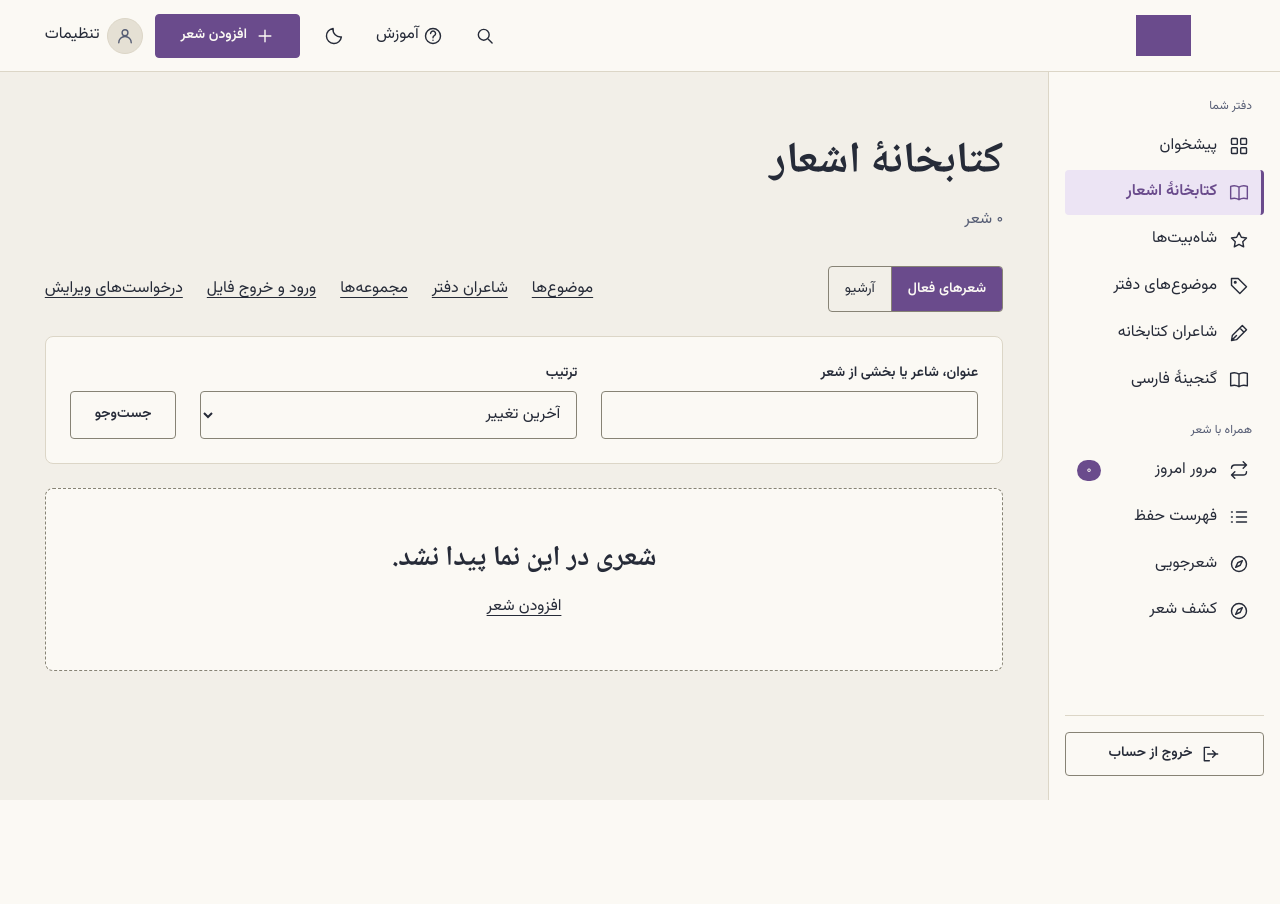
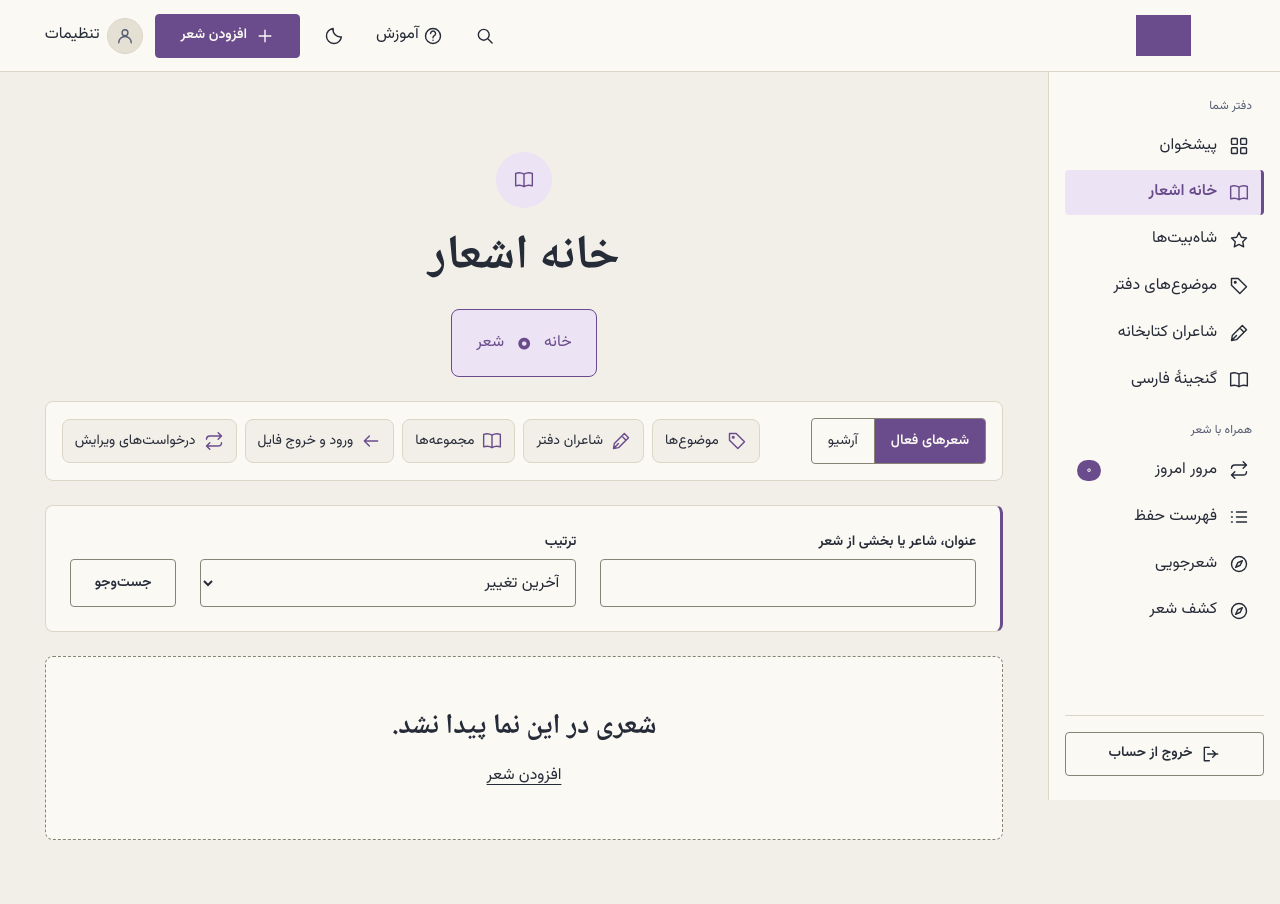
Before and after one commit to dexterMAHO/DivanNameh, a Django app: page /poems/ in a window 1280 px wide. Before the commit the page ends 800 px from the top, so only its background shows below. Run offline with Django 5.2, Linux system fonts and the light colour scheme; the visitor is signed in with stand-in values (Sample User, id 1); data that the repository does not hold is empty; grey boxes are pictures that could not be loaded.

Commit message:
Redesign poem house navigation and manuscript preview cards

```diff
--- a/static/css/site.css
+++ b/static/css/site.css
@@ -1528,3 +1528,32 @@ input[type=file]::file-selector-button {
 .guide-instructions ol { padding-inline-start: var(--space-6); }
 .guide-instructions li + li { margin-block-start: var(--space-3); }
 .guide-navigation { margin-block-start: var(--space-4); }
+
+/* Poem house: manuscript leaves and arched reading windows. */
+.house-heading { display: grid; justify-items: center; gap: var(--space-3); text-align: center; padding-block: var(--space-6); }
+.house-heading h1, .house-heading p { margin: 0; }
+.house-heading-icon { display: grid; place-items: center; inline-size: 3.5rem; block-size: 3.5rem; border-radius: 50%; color: var(--color-primary); background: var(--color-primary-soft); }
+.house-heading h1 { font-family: var(--font-literary); font-size: clamp(2rem, 5vw, 3rem); }
+.house-count { display: flex; align-items: center; gap: var(--space-3); padding: var(--space-2) var(--space-6); border: 1px solid var(--color-primary); border-radius: var(--radius-card); background: var(--color-primary-soft); color: var(--color-primary); }
+.house-count strong { font-size: 2.25rem; line-height: 1.4; }
+.house-toolbar { flex-wrap: wrap; padding: var(--space-4); border: 1px solid var(--color-border); border-radius: var(--radius-card); background: var(--color-surface); }
+.house-shortcuts { flex-wrap: wrap; gap: var(--space-2); }
+.house-shortcuts a { display: inline-flex; align-items: center; gap: var(--space-2); min-block-size: 2.75rem; padding: var(--space-2) var(--space-3); text-decoration: none; border: 1px solid var(--color-border); border-radius: var(--radius-card); background: var(--color-background); font-size: var(--text-sm); }
+.house-shortcuts a .icon { color: var(--color-primary); }
+.house-shortcuts a:is(:hover, :focus-visible) { border-color: var(--color-primary); background: var(--color-primary-soft); }
+.house-search { margin-block: var(--space-4) var(--space-6); border-inline-start: 3px solid var(--color-primary); }
+.house-poem-card { position: relative; border-radius: 2rem var(--radius-card) var(--radius-card) var(--radius-card); border-block-start: 3px solid var(--color-primary); background: linear-gradient(90deg, transparent calc(100% - 12px), var(--color-primary-soft) 0), var(--color-surface); }
+.house-card-top { display: flex; align-items: center; gap: var(--space-2); color: var(--color-muted-foreground); font-size: var(--text-sm); flex-wrap: wrap; }
+.house-poet-seal { display: grid; place-items: center; inline-size: 2.5rem; block-size: 2.5rem; border: 1px solid var(--color-primary); border-radius: 50%; color: var(--color-primary); background: var(--color-primary-soft); font: 1.5rem var(--font-literary); }
+.house-verse-count { margin-inline-start: auto; font-size: var(--text-xs); }
+.house-poem-card h2 { margin-block: var(--space-4); overflow-wrap: anywhere; }
+.house-poem-window { display: grid; align-content: center; position: relative; min-block-size: 12rem; padding: var(--space-6) var(--space-4); margin-block: var(--space-2) var(--space-4); border: 1px solid var(--color-border); border-radius: 50% 50% var(--radius-card) var(--radius-card) / 3rem 3rem var(--radius-card) var(--radius-card); background: var(--color-background); text-align: center; }
+.house-window-star { color: var(--color-primary); font-size: 1.5rem; }
+.house-poem-window .excerpt { color: var(--color-foreground); }
+.house-card-footer { display: flex; flex-wrap: wrap; align-items: center; justify-content: space-between; gap: var(--space-3); margin-block-start: auto; padding-block-start: var(--space-4); border-block-start: 1px dashed var(--color-border); font-size: var(--text-xs); color: var(--color-muted-foreground); }
+.house-poem-card .tags { margin-block-end: var(--space-4); }
+@media (max-width: 768px) {
+  .house-toolbar, .house-shortcuts { inline-size: 100%; }
+  .house-shortcuts { display: grid; grid-template-columns: repeat(2, minmax(0, 1fr)); }
+  .house-shortcuts a { overflow-wrap: anywhere; }
+}
--- a/templates/base.html
+++ b/templates/base.html
@@ -55,7 +55,7 @@
     {% if user.is_authenticated %}
     {% with route=request.resolver_match.url_name %}
       <nav class="mobile-shortcuts" aria-label="میانبرهای اصلی">
-        <a href="{% url 'poems' %}" {% if route == 'poems' %}aria-current="page"{% endif %}>کتابخانهٔ شخصی</a>
+        <a href="{% url 'poems' %}" {% if route == 'poems' %}aria-current="page"{% endif %}>خانه اشعار</a>
         <a href="{% url 'treasury' %}" {% if route == 'treasury' %}aria-current="page"{% endif %}>گنجینه</a>
         <a href="{% url 'explore' %}" {% if route == 'explore' %}aria-current="page"{% endif %}>شعرجویی</a>
         <a href="{% url 'discover' %}" {% if route == 'discover' %}aria-current="page"{% endif %}>کشف شعر</a>
--- a/templates/components/nav.html
+++ b/templates/components/nav.html
@@ -2,7 +2,7 @@
 {% with route=request.resolver_match.url_name %}
 <p class="nav-label">دفتر شما</p>
 <a href="{% url 'dashboard' %}" {% if route == 'dashboard' %}aria-current="page"{% endif %}>{% include 'components/icon.html' with name='grid' %}<span>پیشخوان</span></a>
-<a href="{% url 'poems' %}" {% if route == 'poems' or route == 'poem-detail' or route == 'poem-edit' or route == 'poem-new' %}aria-current="page"{% endif %}>{% include 'components/icon.html' with name='book' %}<span>کتابخانهٔ اشعار</span></a>
+<a href="{% url 'poems' %}" {% if route == 'poems' or route == 'poem-detail' or route == 'poem-edit' or route == 'poem-new' %}aria-current="page"{% endif %}>{% include 'components/icon.html' with name='book' %}<span>خانه اشعار</span></a>
 <a href="{% url 'favorites' %}" {% if route == 'favorites' %}aria-current="page"{% endif %}>{% include 'components/icon.html' with name='star' %}<span>شاه‌بیت‌ها</span></a>
 <a href="{% url 'tags' %}" {% if route == 'tags' or route == 'tag-detail' %}aria-current="page"{% endif %}>{% include 'components/icon.html' with name='tag' %}<span>موضوع‌های دفتر</span></a>
 <a href="{% url 'poets' %}" {% if route == 'poets' %}aria-current="page"{% endif %}>{% include 'components/icon.html' with name='pen' %}<span>شاعران کتابخانه</span></a>
--- a/templates/poetry/list.html
+++ b/templates/poetry/list.html
@@ -1,27 +1,28 @@
 {% extends 'base.html' %}
 {% load persian %}
-{% block title %}کتابخانهٔ اشعار{% endblock %}
+{% block title %}خانه اشعار{% endblock %}
 {% block content %}
-<header class="page-heading">
-  <div>
-    <h1>{% if tag %}شعرهای «{{ tag.name }}»{% elif poet %}شعرهای «{{ poet }}»{% elif archived %}آرشیو اشعار{% else %}کتابخانهٔ اشعار{% endif %}</h1>
-    <p class="muted">{{ page.paginator.count|persian }} شعر</p>
-  </div>
+<div class="poem-house">
+<header class="house-heading">
+  <span class="house-heading-icon" aria-hidden="true">{% include 'components/icon.html' with name='book' %}</span>
+  <h1>خانه اشعار</h1>
+  {% if tag %}<p class="muted">شعرهای «{{ tag.name }}»</p>{% elif poet %}<p class="muted">شعرهای «{{ poet }}»</p>{% elif archived %}<p class="muted">آرشیو اشعار</p>{% endif %}
+  <div class="house-count"><span>خانه</span><strong>{{ page.paginator.count|persian }}</strong><span>شعر</span></div>
 </header>
-<nav class="toolbar" aria-label="بخش‌های کتابخانه">
+<nav class="toolbar house-toolbar" aria-label="بخش‌های خانه اشعار">
   <div class="tabs">
     <a href="{% querystring archived=None page=None %}" {% if not archived %}aria-current="page"{% endif %}>شعرهای فعال</a>
     <a href="{% querystring archived=1 page=None %}" {% if archived %}aria-current="page"{% endif %}>آرشیو</a>
   </div>
-  <div class="actions">
-    <a href="{% url 'tags' %}">موضوع‌ها</a>
-    <a href="{% url 'poets' %}">شاعران دفتر</a>
-    <a href="{% url 'collections' %}">مجموعه‌ها</a>
-    <a href="{% url 'library-transfer' %}">ورود و خروج فایل</a>
-    <a href="{% url 'edit-history' %}">درخواست‌های ویرایش</a>
+  <div class="actions house-shortcuts">
+    <a href="{% url 'tags' %}">{% include 'components/icon.html' with name='tag' %}موضوع‌ها</a>
+    <a href="{% url 'poets' %}">{% include 'components/icon.html' with name='pen' %}شاعران دفتر</a>
+    <a href="{% url 'collections' %}">{% include 'components/icon.html' with name='book' %}مجموعه‌ها</a>
+    <a href="{% url 'library-transfer' %}">{% include 'components/icon.html' with name='arrow' %}ورود و خروج فایل</a>
+    <a href="{% url 'edit-history' %}">{% include 'components/icon.html' with name='repeat' %}درخواست‌های ویرایش</a>
   </div>
 </nav>
-<form class="panel inline-form" method="get">
+<form class="panel inline-form house-search" method="get">
   {% if archived %}<input type="hidden" name="archived" value="1">{% endif %}
   {% if poet %}<input type="hidden" name="poet" value="{{ poet }}">{% endif %}
   <div>
@@ -55,7 +56,7 @@
 {% endif %}
 <div class="card-grid">
   {% for poem in page %}
-    {% include 'components/poem_card.html' %}
+    {% include 'components/house_poem_card.html' %}
   {% empty %}
     <section class="empty">
       <h2>شعری در این نما پیدا نشد.</h2>
@@ -67,4 +68,5 @@
   {% endfor %}
 </div>
 {% include 'components/pagination.html' %}
+</div>
 {% endblock %}
```
Also changed, not shown: templates/components/house_poem_card.html (added, +13 -0 lines).
